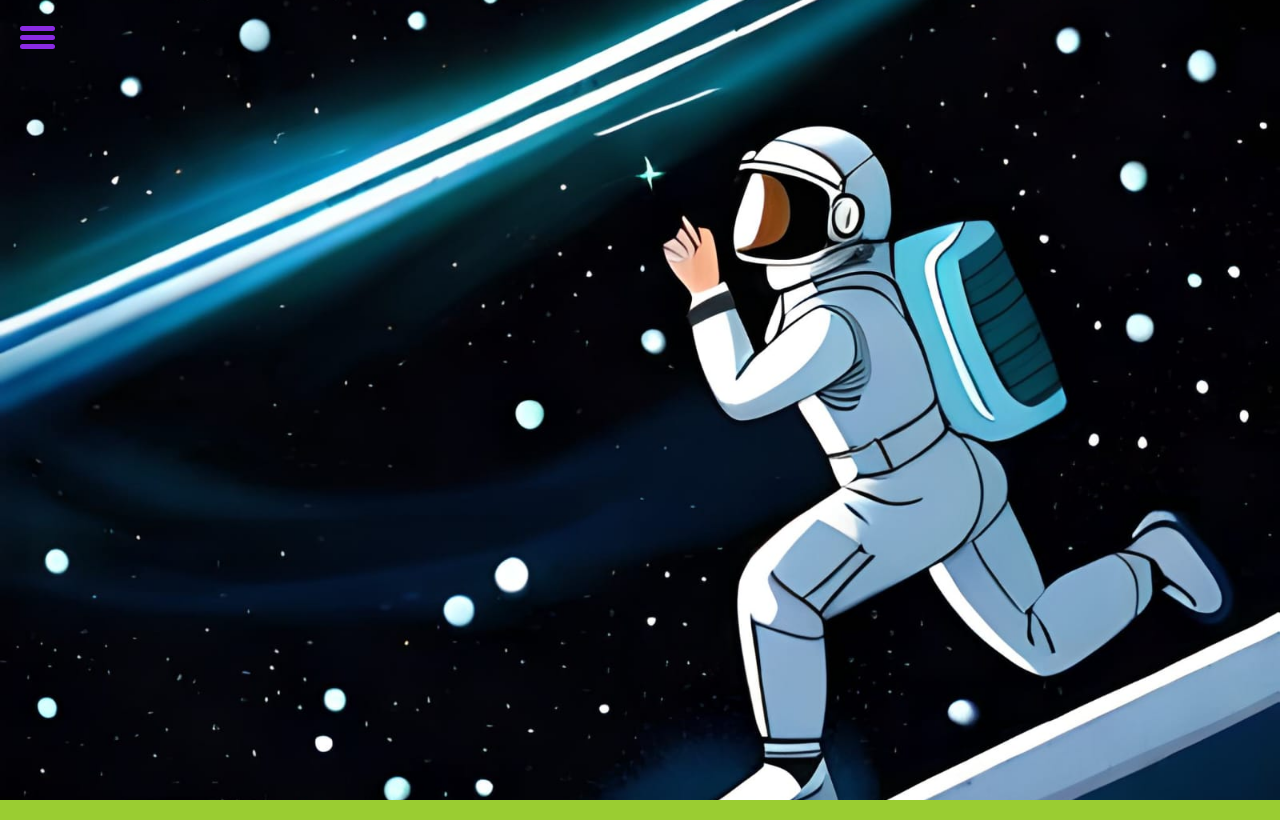
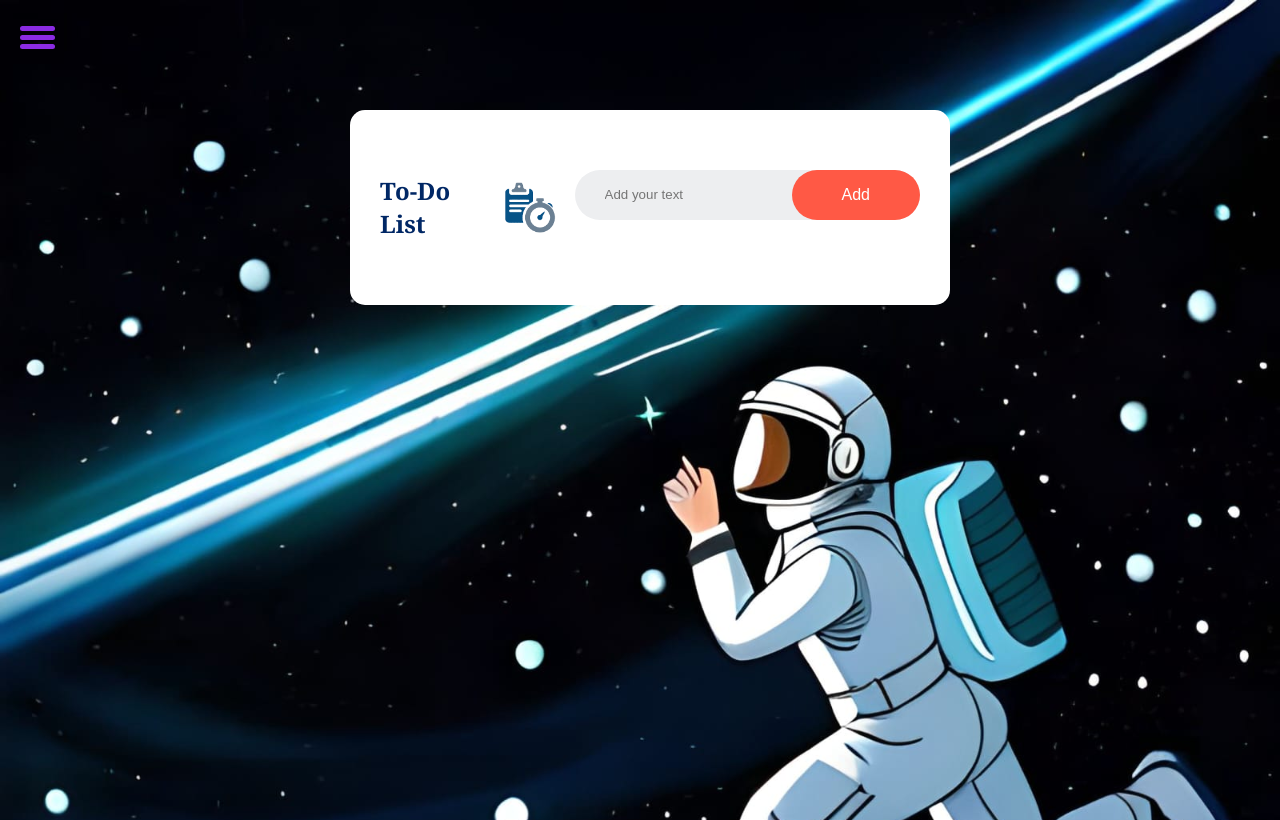
Before and after one commit to Manojsai787/manojsai787.github.io, a plain HTML site: page index.html in a window 1280 px wide. Drawn offline with Linux system fonts and the light colour scheme.

Commit message:
Add files via upload

```diff
--- a/index.html
+++ b/index.html
@@ -19,13 +19,23 @@
          <li><a href="current.html">Current Tasks</a></li>
 			<li><a href="upcoming.html">Upcoming Tasks</a></li>
 			<li><a href="past.html">Past Tasks</a></li>
-         <li><a href="#">Return To Home</a></li>
-         <li><a href="todo.html">To Do list</a></li>
+         <li><a href="index.html">Return To Home</a></li>
 
 
       </ul>
    </div>
 	 <script src="script.js"></script>
 
+    <div class="container">
+      <div class="todo-app">
+       <h2>To-Do List <img src="TASKICON.png" </h2>
+       <div class="row">
+          <input type="text" id="input-box" placeholder="Add your text">
+          <button>Add</button>
+       </div>
+      </div>
+     </div>
+
+
 </body>
 </html>
--- a/style.css
+++ b/style.css
@@ -1,16 +1,16 @@
 body {
-	background-color: #333333;
+	background:linear-gradient(135deg,rgb(219, 169, 5),rgb(238, 119, 7));
 	color:orange;
 	font-family: Arial, sans-serif;
 }
 
 .container {
-	margin: 20px auto;
+	margin: 80px auto;
 	padding: 20px;
 	background-color: darkcyan;
 	border-radius: 20px;
 	box-shadow: 0px 0px 10px rgba(0,0,0,0.3);
-}
+	}
 
 h1 {
 	font-size: 48px;
@@ -73,3 +73,100 @@ a:hover {
 		padding: 5px;
 	}
 }
+
+#menu{
+   width: 35px;
+   height: 30px;
+   margin: 30px 0 20px 20px;
+   cursor: pointer;
+   z-index: 100;
+}
+
+.bar{
+   height:5px;
+   width: 100%;
+   background-color:blueviolet;
+   display: block;
+   border-radius: 10px;
+   transition: 0.2s ease-in;
+}
+
+#Bar1{
+   transform: translateY(-4px);
+}
+
+#Bar3{
+   transform: translateY(4px);
+}
+
+#navigation {
+   position: fixed;
+   top: 0;
+   left: 0;
+   width: 100%;
+   z-index: 100;
+}
+
+.nav li a{
+   color: aliceblue;
+   text-decoration: wavy;
+}
+
+.nav li a:hover{
+   border:1px solid royalblue;
+}
+
+.nav li{
+   list-style: none;
+   padding: 16px 0;
+}
+
+.nav{
+   padding: 0;
+   margin: 0 20px;
+   transition: 1s ease;
+   display: none;
+}
+
+.icon.bar{
+   background-color:aqua ;
+}
+
+.icon #Bar1{
+   transform: translateY(6px) rotate(45deg);
+}
+
+.icon #Bar3{
+   transform: translateY(-6px) rotate(-45deg);
+}
+
+.icon #Bar2{
+   opacity: 0;
+}
+
+.change{
+ background-color: #c02929;
+ height: 100vh;
+ margin: 0;
+ position: absolute;
+ font-size: 30px;
+ top: 0;
+ z-index: -100;
+ width: 20%;
+ display: flex;
+ flex-direction: column;
+ align-items: center;
+ justify-content: center;
+}
+
+@media only screen and (max-width:1000px){
+   .change{
+      width: 40%;
+   }
+}
+
+@media only screen and (max-width:500px){
+   .change{
+      width: 100%;
+   }
+}
--- a/style2.css
+++ b/style2.css
@@ -5,7 +5,13 @@ body{
    background-color: yellowgreen;
 }
 
-
+#navigation {
+   width: 100%;
+   position: fixed;
+   top: 0;
+   left: 0;
+   z-index: 999;
+}
 
 #menu{
    width: 35px;
@@ -84,6 +90,71 @@ body{
  justify-content: center;
 }
 
+.container{
+   width: 100%;
+   min-height: 100vh;
+   padding: 10px;
+   margin-top: 0%;
+}
+
+.todo-app{
+   width: 100%;
+   max-width: 540px;
+   background: #fff;
+   margin: 100px auto 20px;
+   padding: 40px 30px 40px;
+   border-radius: 15px;
+}
+
+.todo-app h2{
+   color: #002765;
+   display: flex;
+   align-items: center;
+   margin-bottom: 20px;
+}
+
+.p{
+	font-size: 24px;
+	margin-bottom: 20px;
+   position: relative;
+   color: #ff5945;
+}
+
+.todo-app h2 img{
+   width: 90px;
+   margin-left: 3px;
+}
+
+.row{
+   display: flex;
+   align-items: center;
+   justify-content: space-between;
+   background: #edeef0;
+   border-radius: 30px;
+   padding-left: 20px;
+   margin-bottom: 25px;
+}
+
+input{
+   flex: 1;
+   border: none;
+   outline: none;
+   background: transparent;
+   padding: 10px;
+   font-weight: 14px;
+}
+button{
+   border: none;
+   outline: none;
+   padding: 16px 50px;
+   background: #ff5945;
+   color: #fff;
+   font-size: 16px;
+   cursor: pointer;
+   border-radius: 40px;
+}
+
+
 @media only screen and (max-width:1000px){
    .change{
       width: 40%;
```
Also changed, not shown: current.html (+20 -1 lines), past.html (+20 -0 lines).
